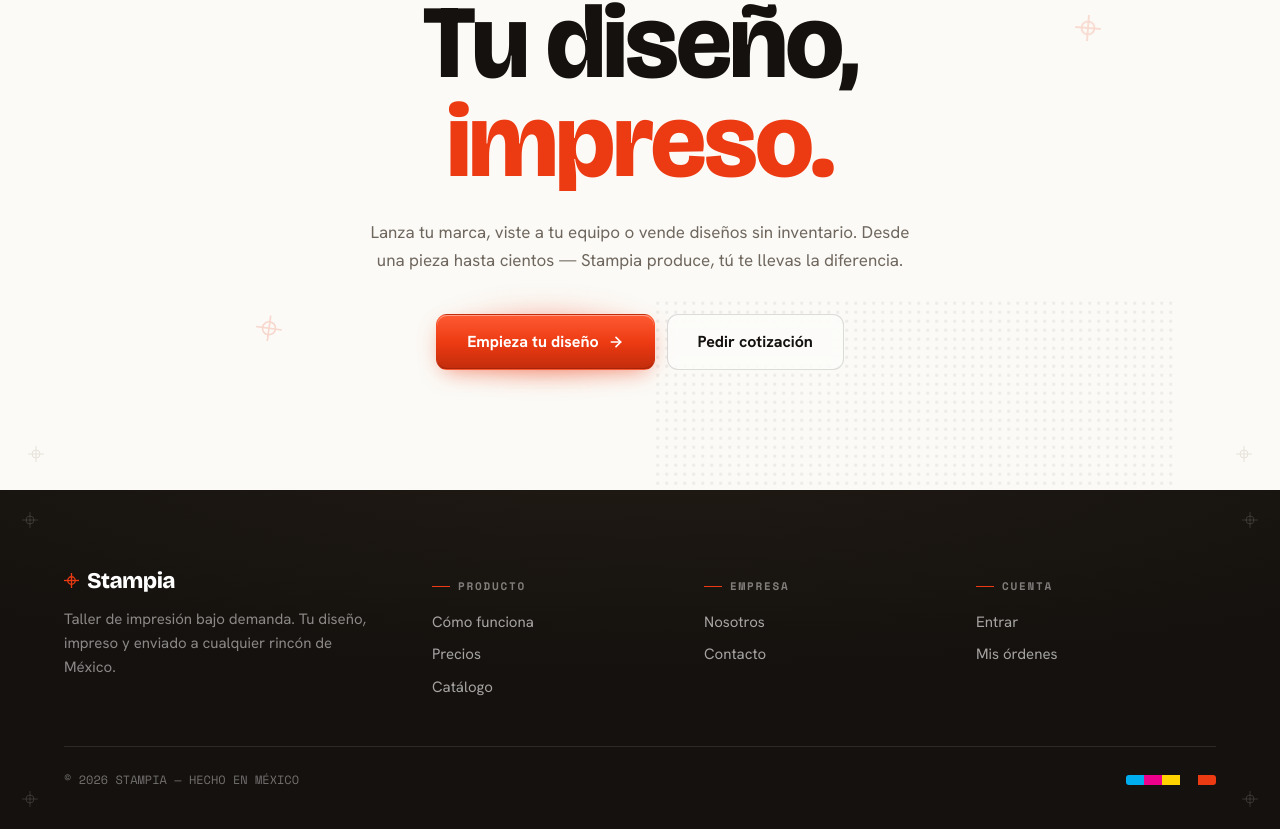
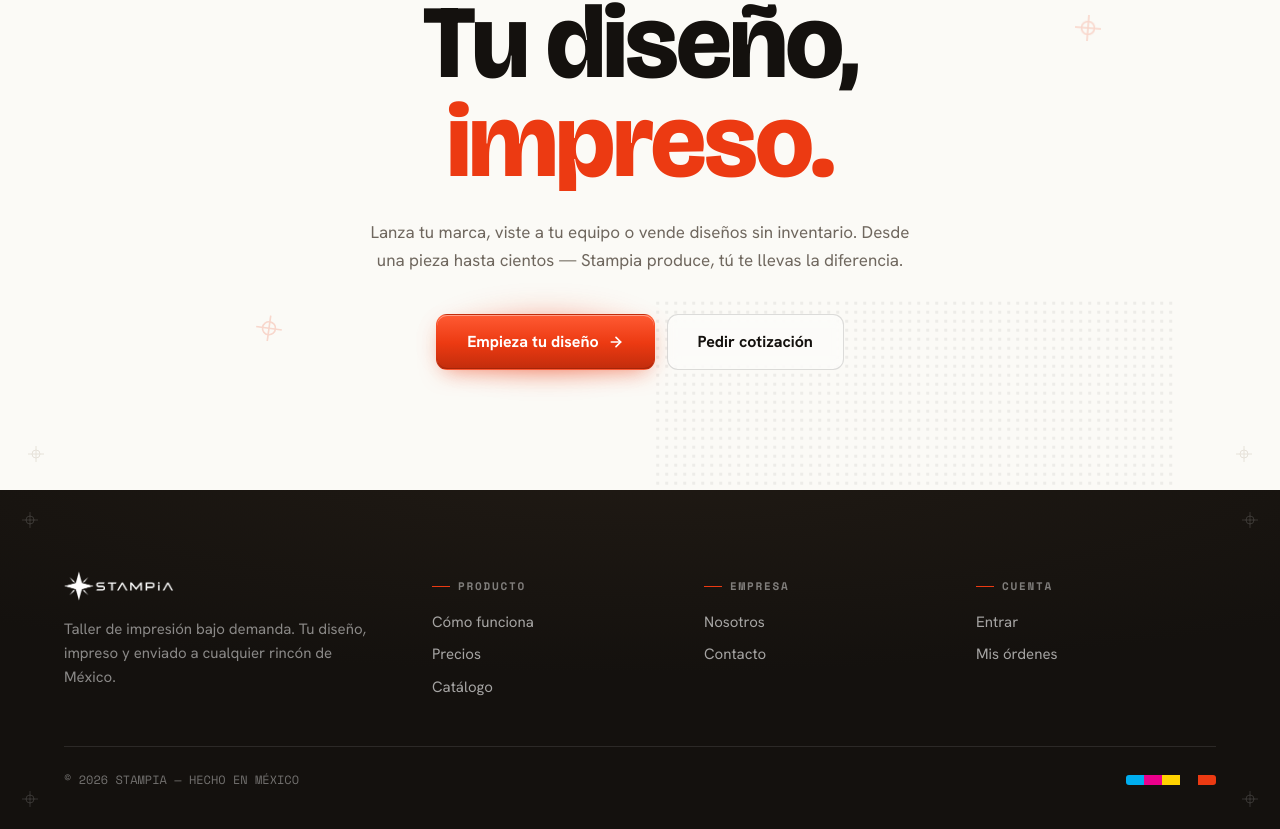
Before and after one commit to omarmonroyxv/stampia, a Next.js app: page / in a window 1280 px wide. Shown: the part 9858-10687 px from the top of the page. Built offline with nearby package versions, Linux system fonts and the light colour scheme; no server answers; the database is empty.

Commit message:
feat: nuevo favicon estrellaakkkk

```diff
--- a/app/(marketing)/layout.tsx
+++ b/app/(marketing)/layout.tsx
@@ -1,4 +1,5 @@
 import Link from 'next/link'
+import Image from 'next/image'
 import MarketingNav from '@/components/marketing/MarketingNav'
 import RegMarks from '@/components/marketing/RegMarks'
 
@@ -40,13 +41,8 @@ export default function MarketingLayout({ children }: { children: React.ReactNod
         <div className="layout-container" style={{ paddingTop: 80, paddingBottom: 40 }}>
           <div className="grid grid-cols-1 sm:grid-cols-2 md:grid-cols-[1.4fr_1fr_1fr_1fr] gap-8">
             <div>
-              <div className="flex items-center gap-2 mb-4">
-                <svg width="15" height="15" viewBox="0 0 16 16" fill="none" stroke="var(--cinnabar)" strokeWidth="1.4" aria-hidden="true">
-                  <circle cx="8" cy="8" r="4" />
-                  <line x1="0" y1="8" x2="16" y2="8" />
-                  <line x1="8" y1="0" x2="8" y2="16" />
-                </svg>
-                <span className="mk-display" style={{ fontSize: '1.4rem', color: '#fff' }}>Stampia</span>
+              <div className="mb-4">
+                <Image src="/reallogo.png" alt="Stampia" width={110} height={31} style={{ height: 31, width: 'auto', objectFit: 'contain', filter: 'brightness(0) invert(1)' }} />
               </div>
               <p style={{ fontSize: '0.9375rem', lineHeight: 1.6, color: 'rgba(255,255,255,0.5)', maxWidth: '20rem' }}>
                 Taller de impresión bajo demanda. Tu diseño, impreso y enviado a
```
